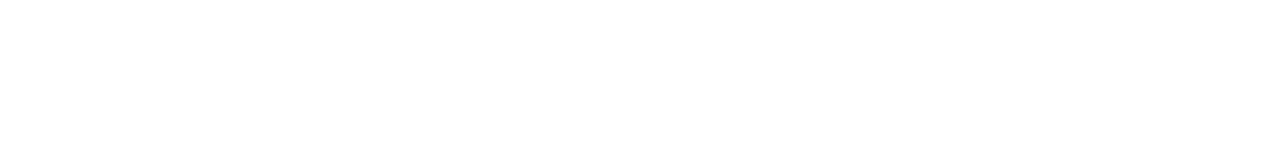
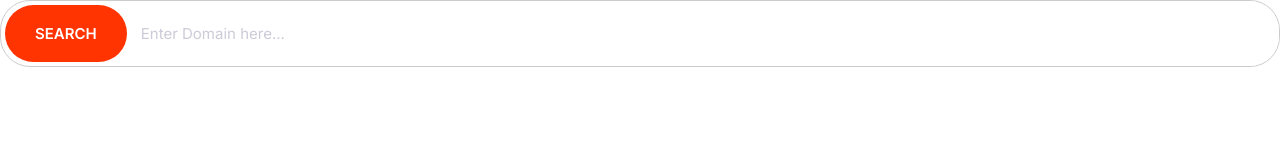
Before and after one commit to MushinShin/MushinShin.github.io, a plain HTML site: page Index.html in a window 1280 px wide. Drawn offline with Linux system fonts and the light colour scheme.

Commit message:
Add Template: icon/input/button Style for diferent inputs with btn or icon.

```diff
--- a/CSS/style.css
+++ b/CSS/style.css
@@ -4,6 +4,8 @@
     --color-accent: #ff3400;
     --color-headings: #1b0760;
     --color-body: #918ca4;
+    --color-border: #ccc;
+    --border-radius: 30px;
 }
 
 *, *::after, *::before {
@@ -174,17 +176,16 @@ a {
 
 /* Buttons */
 .butto {
-    border-radius: 30px;
+    border-radius: var(--border-radius);
+    border: 0;
     cursor: pointer;
     font-size: 1.8rem;
     font-weight: 600;
+    padding: 2rem 3rem;
     margin: 1rem 0;
-    outline: none;
-    padding: 2rem 3rem;
+    text-align: center;
     text-transform: uppercase;
-    text-align: center;
     white-space: nowrap;
-    width: 30%;
 }
 
 .butto--primary {
@@ -211,7 +212,6 @@ a {
 .butto--accent {
     background-color: var(--color-accent);
     border-color: var(--color-accent);
-    border: 0;
     color: #fff;
 }
 
@@ -239,12 +239,29 @@ a {
 
 /* Input */
 .input {
-    border-radius: 30px;
+    border-radius: var(--border-radius);
     border: 1px solid #ccc;
     color: var(--color-headings);
     font-size: 2rem;
     outline: 0;
     padding: 1.5rem 3.5rem;
+}
+
+.input-group {
+    border: 1px solid var(--color-border);
+    border-radius: var(--border-radius);
+    display: flex;
+
+}
+
+.input-group .input {
+    border: 0;
+    flex-grow: 1;
+    padding: 1.5rem 1rem;
+}
+
+.input-group .butto {
+    margin: 4px;
 }
 
 ::placeholder {
--- a/Index.html
+++ b/Index.html
@@ -11,6 +11,9 @@
     <link rel="stylesheet" href="CSS/style.css">
 </head>
 <body>
-
+    <div class="input-group">
+        <button class="butto butto--accent">Search</button>
+        <input type="text" class="input" placeholder="Enter Domain here...">
+    </div>
 </body>
 </html>
```
Also changed, not shown: Components/button-input-icon.html (added, +21 -0 lines).
